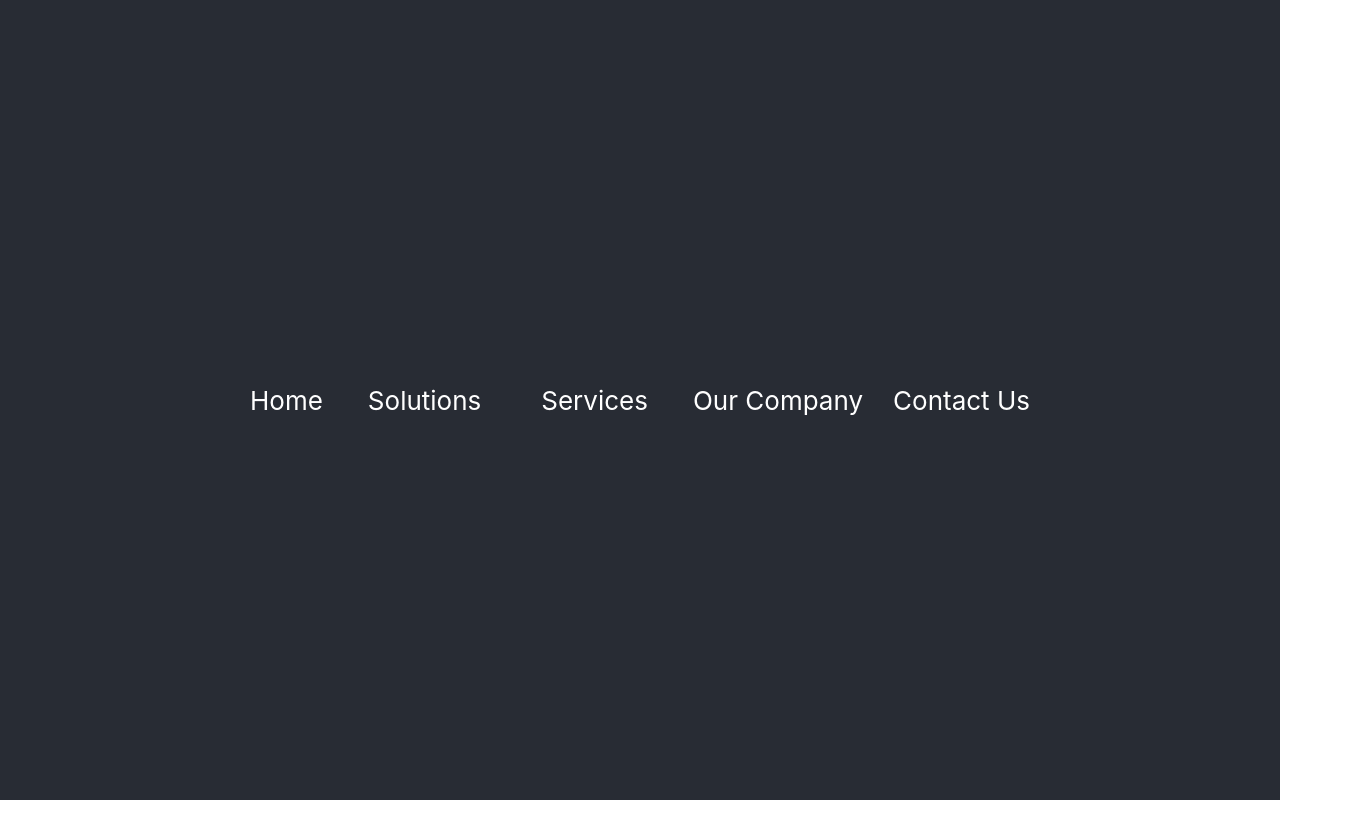
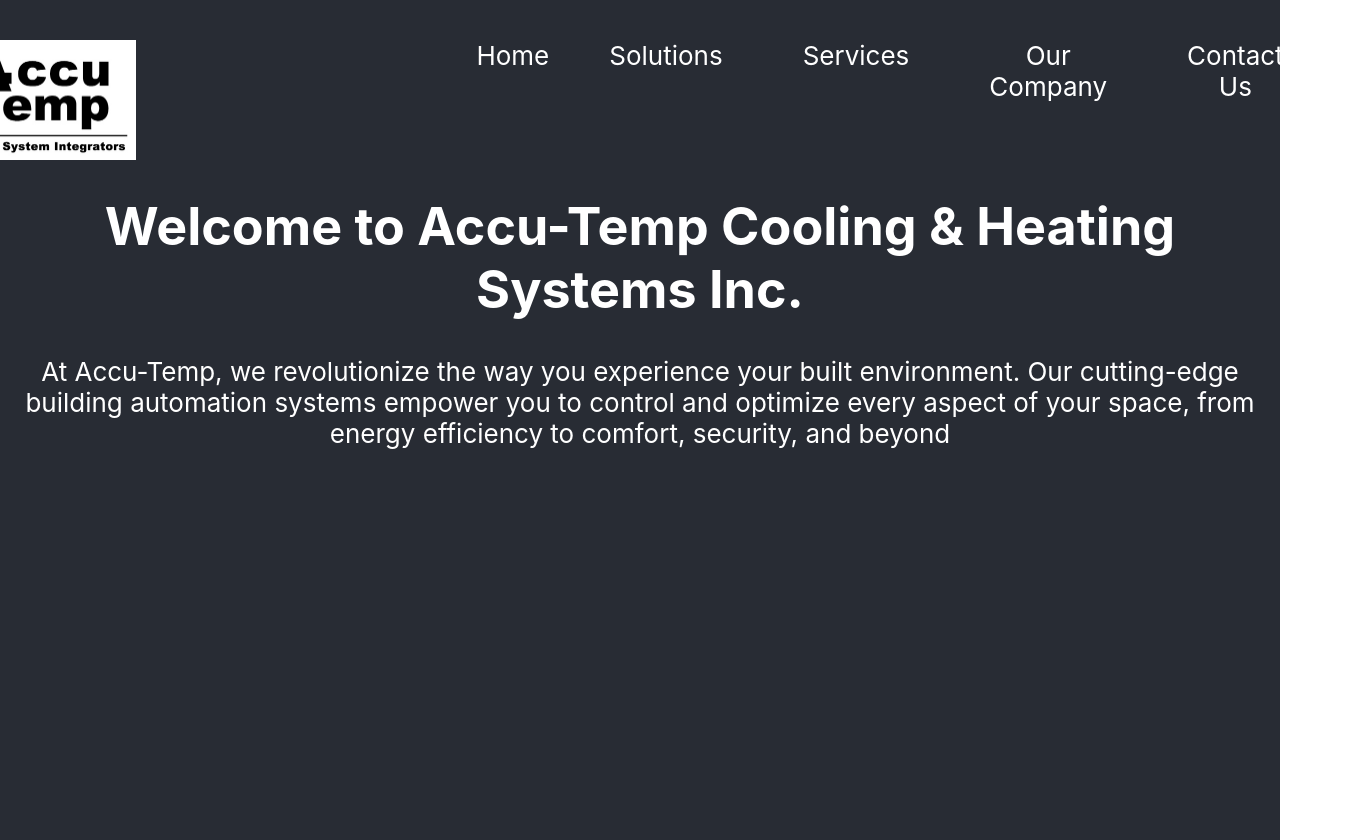
Before and after one commit to AccuTempSystems/AccuTempSystems.github.io, a React (Create React App) app in the folder accutemp/: page / in a window 1280 px wide. Shown: the whole page, 1364 px wide, since content can reach past the window. Before the commit the page ends 800 px from the top, so only its background shows below. Built offline with nearby package versions, Linux system fonts and the light colour scheme.

Commit message:
update home page

```diff
--- a/accutemp/src/App.css
+++ b/accutemp/src/App.css
@@ -14,12 +14,14 @@
 }
 
 .App-header {
+  padding-top: 40px;
+  margin-top: 0px;
   background-color: #282c34;
   min-height: 100vh;
   display: flex;
   flex-direction: column;
   align-items: center;
-  justify-content: center;
+
   font-size: calc(10px + 2vmin);
   color: white;
 }
--- a/accutemp/src/App.js
+++ b/accutemp/src/App.js
@@ -1,13 +1,14 @@
 import logo from './logo.svg';
 import './App.css';
 import NavBar from "./components/navbar"
+import Home from "./pages/Home.js"
 
 function App() {
   return (
     <div className="App">
       <header className="App-header">
         <NavBar/>
-
+        <Home/>
 
 
 
--- a/accutemp/src/components/navbar.css
+++ b/accutemp/src/components/navbar.css
@@ -13,6 +13,7 @@
 
 .dropdown:hover .dropdown-content {
     display: block;
+    background-color: black;
 }
 
 .dropdown-content a {
@@ -28,13 +29,23 @@
     background-color: #00A4BD;
 
 }
-
+.header{
+    margin-top: 0;
+}
 .menu {
+    margin-top: 0;
     display: flex;
-    margin-left: 15px;
-    margin-right: 15px;
+    margin-left: 20px;
+    margin-right: 20px;
 }
 .menu-title{
-    padding-left: 30px;
-    padding-right: 30px;
+    padding-left: 40px;
+    padding-right: 40px;
 }
+
+.logo{
+    margin-top: 0;
+    width: 200px;
+    padding-right: 300px;
+
+}
--- a/accutemp/src/components/navbar.js
+++ b/accutemp/src/components/navbar.js
@@ -1,10 +1,12 @@
 import {NavLink} from "react-router-dom";
 import "./navbar.css"
+import image from "../AccuTemp2 monochrome.jpg"
 
 function NavBar(){
     return(
         <body>
         <header class="menu">
+            <img src={image} className= "logo"></img>
             <div class = "menu">
                 <div class="menu">Home</div>
                 <div class = "dropdown">
@@ -23,9 +25,18 @@
                         <a rel="noopener" target="_blank" href="">Monitoring & Support</a>
                     </div>
                 </div>
-
-                <div class="menu">Our Company</div>
-                <div class="menu">Contact Us</div>
+                <div class = "dropdown">
+                    <div class="menu-title">Our Company</div>
+                    <div class="dropdown-content">
+                        <a rel="noopener" target="_blank" href="">Our History</a>
+                    </div>
+                </div>
+                <div class = "dropdown">
+                    <div class="menu-title">Contact Us</div>
+                    <div class="dropdown-content">
+                        <a rel="noopener" target="_blank" href="">Privacy Policy</a>
+                    </div>
+                </div>
             </div>
         </header>
     </body>
--- /dev/null
+++ b/accutemp/src/pages/Home.js
@@ -0,0 +1,13 @@
+import { NavLink } from "react-router-dom";
+
+function Home(){
+    return(
+        <div>
+            <h1>Welcome to Accu-Temp Cooling & Heating Systems Inc.</h1>
+            <p>At Accu-Temp, we revolutionize the way you experience your built environment. Our cutting-edge building automation systems empower you to control and optimize every aspect of your space, from energy efficiency to comfort, security, and beyond</p>
+        </div>
+
+    )
+}
+
+export default Home;
```
Also changed, not shown: accutemp/src/AccuTemp2 monochrome.jpg (added).
